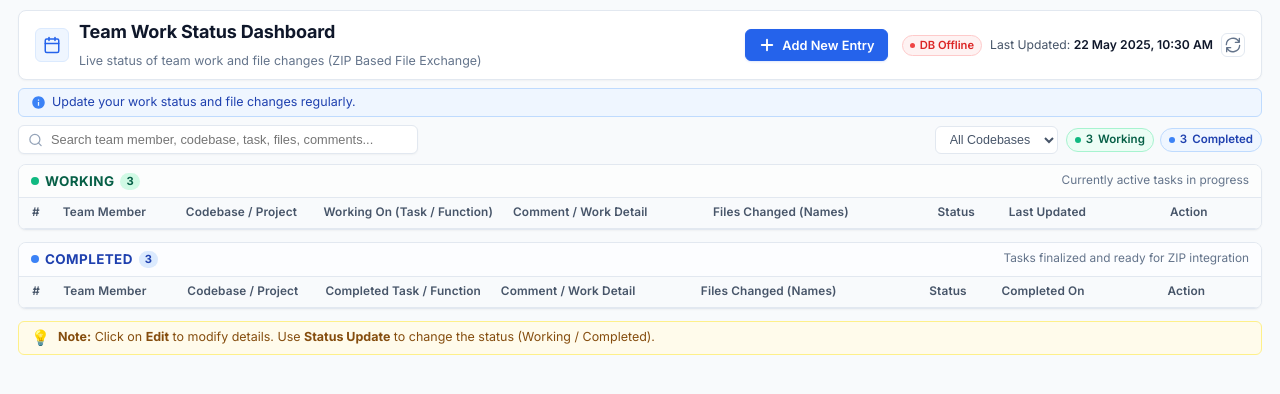
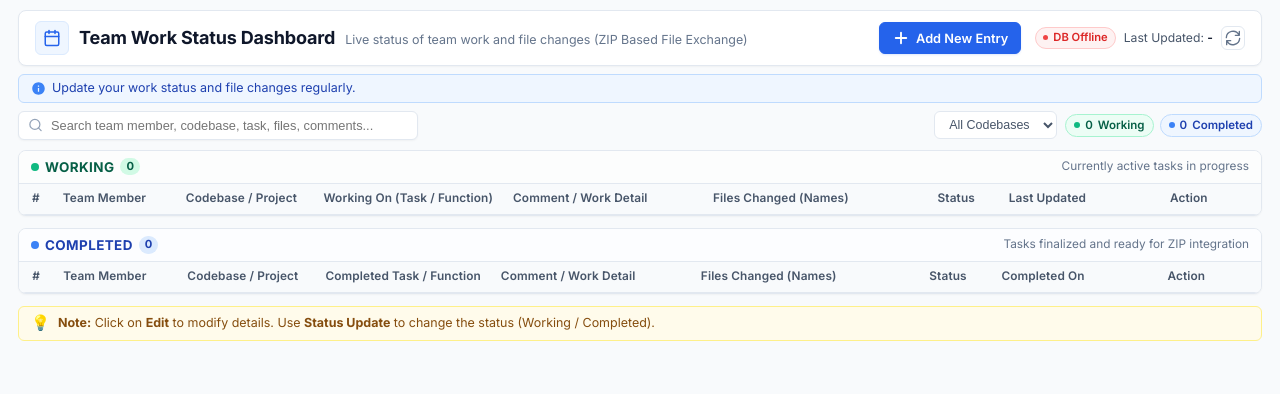
Before and after one commit to techwithrps/devdash, a website: page index.html in a window 1280 px wide. Drawn offline with Linux system fonts and the light colour scheme; no server answers.

```diff
--- a/index.html
+++ b/index.html
@@ -42,7 +42,7 @@
           <span class="db-status-pill" id="dbStatusBadge" title="PostgreSQL Database Connected">
             <span class="db-dot"></span> PostgreSQL
           </span>
-          <span class="last-updated-label">Last Updated: <strong id="lastUpdatedTime">22 May 2025, 10:30 AM</strong></span>
+          <span class="last-updated-label">Last Updated: <strong id="lastUpdatedTime">-</strong></span>
           <button id="refreshBtn" class="btn-icon" title="Refresh Dashboard and Timestamps" aria-label="Refresh Dashboard">
             <svg width="16" height="16" viewBox="0 0 24 24" fill="none" stroke="currentColor" stroke-width="2" stroke-linecap="round" stroke-linejoin="round">
               <path d="M21.5 2v6h-6M2.5 22v-6h6M2 11.5a10 10 0 0 1 18.8-4.3M22 12.5a10 10 0 0 1-18.8 4.2"/>
@@ -87,8 +87,8 @@
           </select>
         </div>
         <div class="stats-summary" id="statsSummary">
-          <span class="stat-pill stat-working"><span class="dot dot-working"></span> <span id="workingCount">3</span> Working</span>
-          <span class="stat-pill stat-completed"><span class="dot dot-completed"></span> <span id="completedCount">3</span> Completed</span>
+          <span class="stat-pill stat-working"><span class="dot dot-working"></span> <span id="workingCount">0</span> Working</span>
+          <span class="stat-pill stat-completed"><span class="dot dot-completed"></span> <span id="completedCount">0</span> Completed</span>
         </div>
       </div>
     </div>
@@ -102,7 +102,7 @@
           <div class="section-title-wrap">
             <span class="status-indicator-dot dot-working" aria-hidden="true"></span>
             <h2 id="workingSectionTitle" class="section-title">WORKING</h2>
-            <span class="badge-count working-count-badge" id="workingBadgeCount">3</span>
+            <span class="badge-count working-count-badge" id="workingBadgeCount">0</span>
           </div>
           <div class="section-hint">Currently active tasks in progress</div>
         </div>
@@ -138,7 +138,7 @@
           <div class="section-title-wrap">
             <span class="status-indicator-dot dot-completed" aria-hidden="true"></span>
             <h2 id="completedSectionTitle" class="section-title">COMPLETED</h2>
-            <span class="badge-count completed-count-badge" id="completedBadgeCount">3</span>
+            <span class="badge-count completed-count-badge" id="completedBadgeCount">0</span>
           </div>
           <div class="section-hint">Tasks finalized and ready for ZIP integration</div>
         </div>
```
